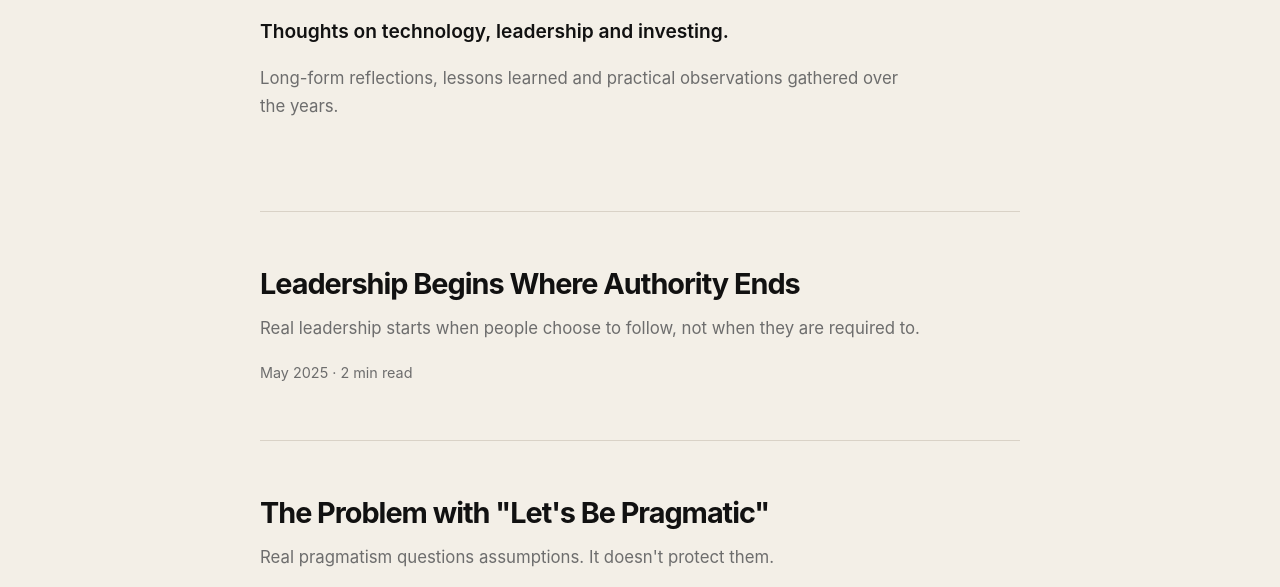
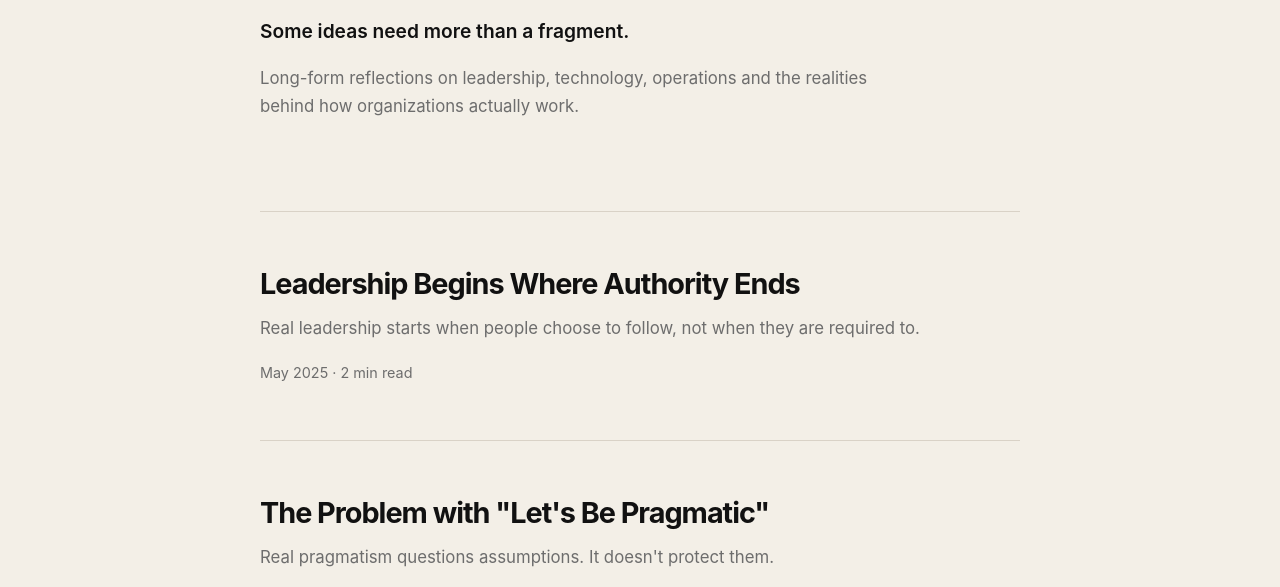
Before and after one commit to cobosf/writing, a plain HTML site: page index.html in a window 1280 px wide. Shown: the part 212-799 px from the top of the page. Drawn offline with Linux system fonts and the light colour scheme.

Commit message:
Add files via upload

```diff
--- a/index.html
+++ b/index.html
@@ -197,11 +197,11 @@
 <h1>WRITING</h1>
 
 <div class="subtitle">
-Thoughts on technology, leadership and investing.
+Some ideas need more than a fragment.
 </div>
 
 <p class="description">
-Long-form reflections, lessons learned and practical observations gathered over the years.
+Long-form reflections on leadership, technology, operations and the realities behind how organizations actually work.
 </p>
 
 </header>
```
